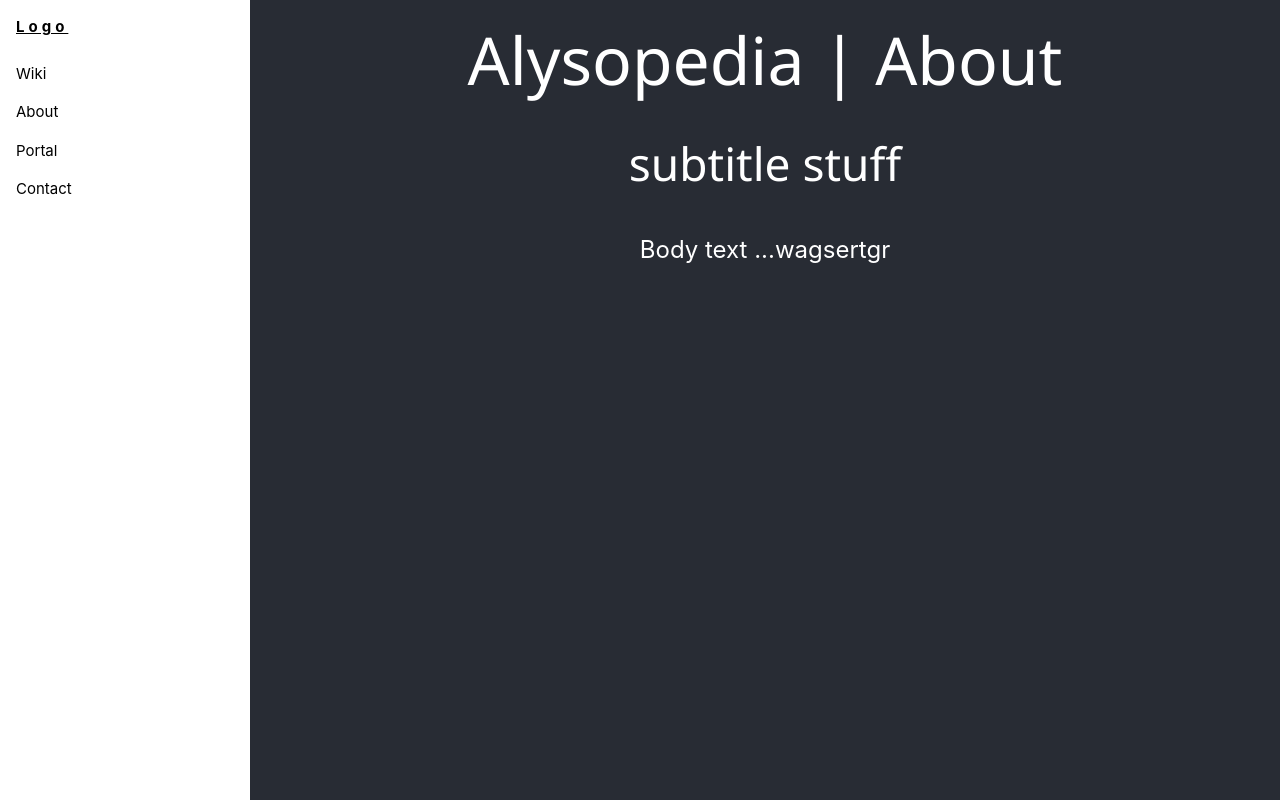
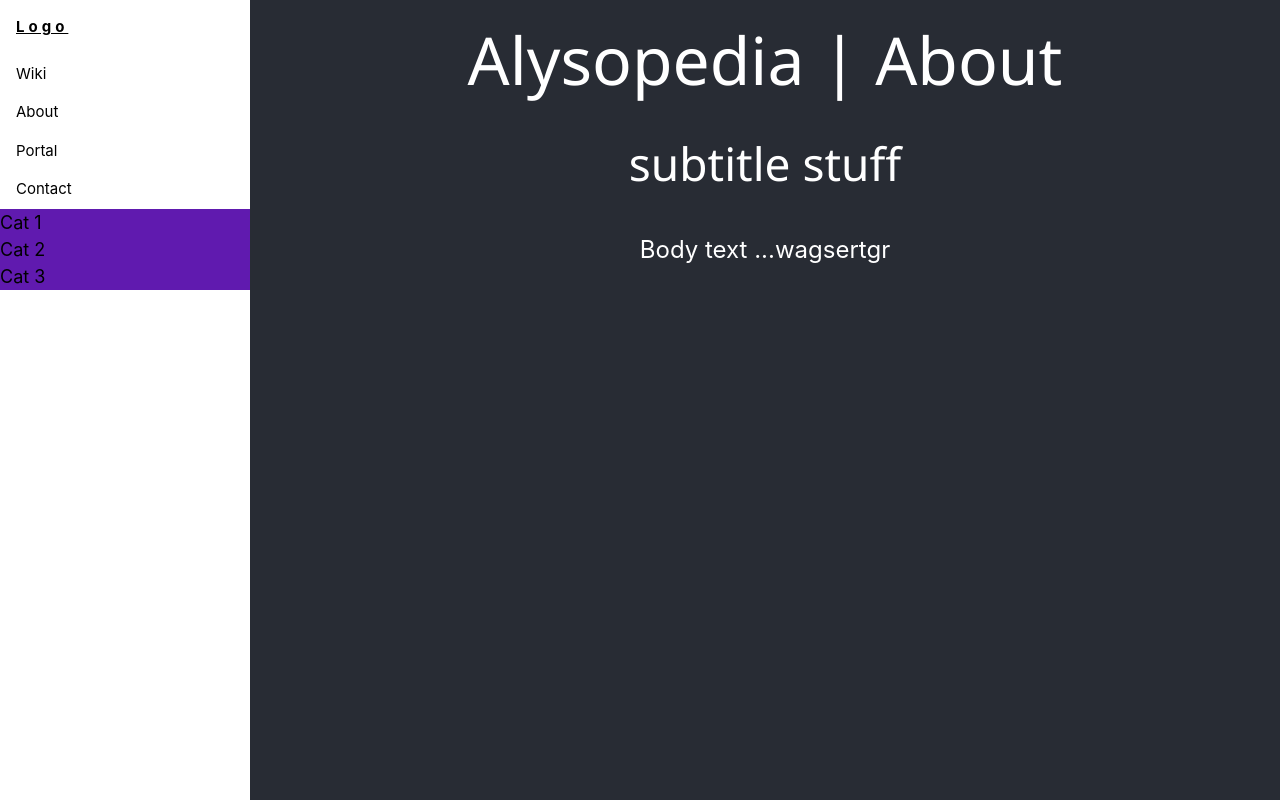
Before and after one commit to Christian-QA/alysopedia-wiki-project, a React (Create React App) app in the folder src/main/resources/alysopedia-app/: page /About in a window 1280 px wide. Shown: the top 800 px of the page. Built offline with nearby package versions, Linux system fonts and the light colour scheme.

Commit message:
Moved sidelist

```diff
--- a/src/main/resources/alysopedia-app/src/components/Navigation.jsx
+++ b/src/main/resources/alysopedia-app/src/components/Navigation.jsx
@@ -1,5 +1,6 @@
 import React from 'react';
 import { NavLink } from 'react-router-dom';
+import SideList from '../components/SideList';
 
 
 const Navigation = () => {
@@ -15,6 +16,7 @@ const Navigation = () => {
             <NavLink className="w3-bar-item w3-button w3-padding" to="/About">About</NavLink>
             <NavLink className="w3-bar-item w3-button w3-padding" to="/Admin">Portal</NavLink>
             <NavLink className="w3-bar-item w3-button w3-padding" to="/Contact">Contact</NavLink>
+            <SideList />
          </nav>
       </div>
    </>
--- a/src/main/resources/alysopedia-app/src/pages/Home.js
+++ b/src/main/resources/alysopedia-app/src/pages/Home.js
@@ -1,7 +1,6 @@
 import React from 'react';
 import logo from '../images/logo.svg';
 import Navigation from '../components/Navigation';
-import SideList from '../components/SideList';
 import Footer from '../components/Footer';
 
 const Home = () => {
@@ -17,7 +16,6 @@ const Home = () => {
                 <a href="/Wiki"><img src={logo} className="App-logo" alt="logo" /></a>
                 <h2>Allow me to be your guide</h2>
              </section>
-             <SideList />
             <Footer />
         </div>
 
```
